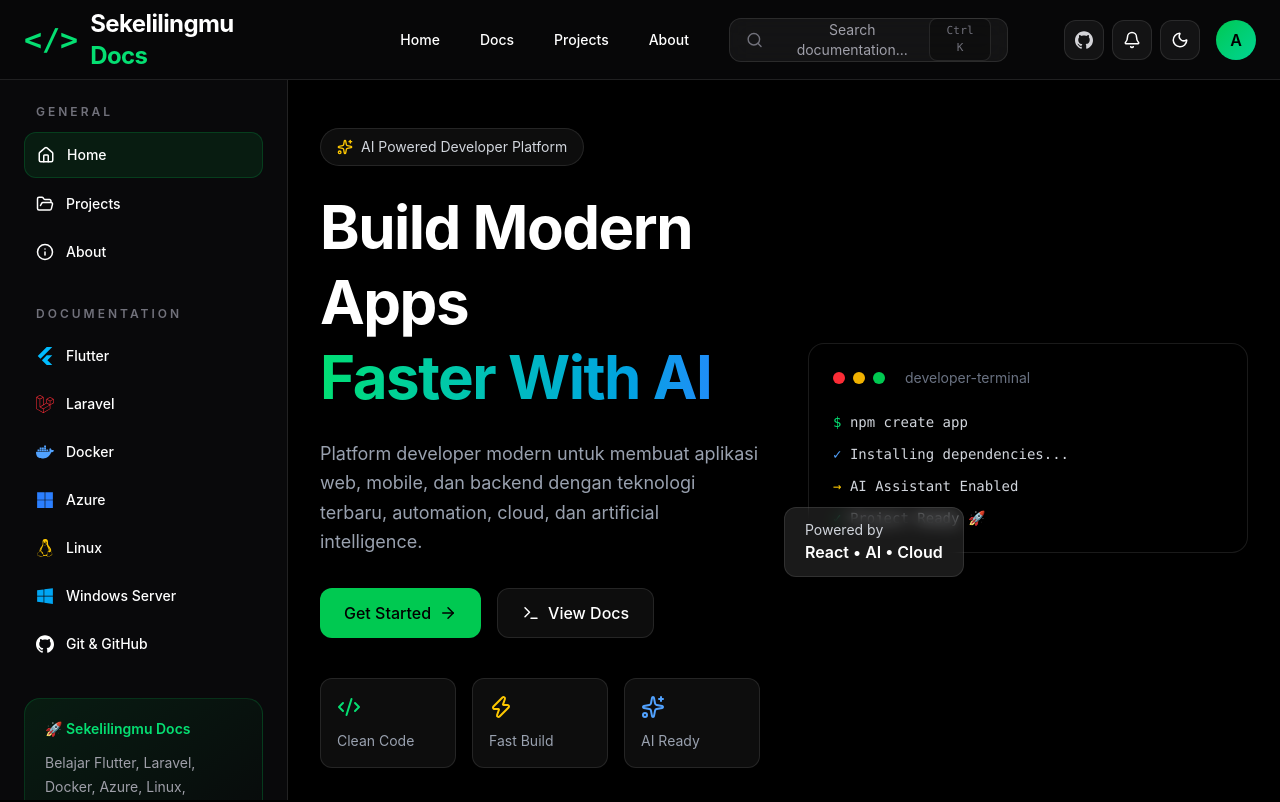
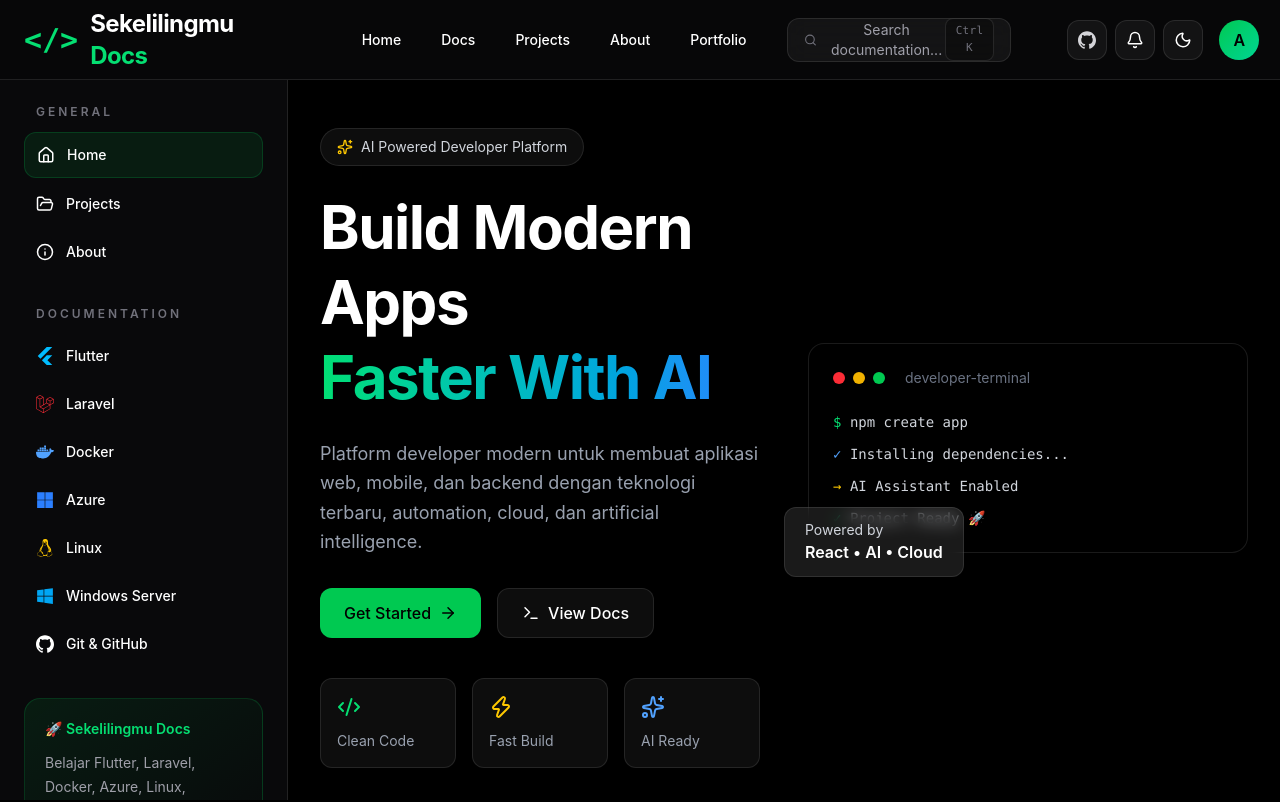
Before and after one commit to sekelilingmuofficial-create/sekelilingmu-docs, a Next.js app: page / in a window 1280 px wide. Shown: the top 802 px of the page. Built offline with nearby package versions, Linux system fonts and the light colour scheme.

Commit message:
Tambah link

```diff
--- a/components/Header.tsx
+++ b/components/Header.tsx
@@ -44,10 +44,8 @@
         "
       >
         {/* LEFT */}
-
         <div className="flex items-center">
           {/* Mobile Menu */}
-
           <button
             onClick={onMenuClick}
             className="
@@ -63,7 +61,6 @@
           </button>
 
           {/* Logo */}
-
           <Link
             href="/"
             className="
@@ -103,7 +100,6 @@
           </Link>
 
           {/* Navigation */}
-
           <nav
             className="
               ml-32
@@ -164,11 +160,25 @@
             >
               About
             </Link>
+
+            <a
+              href="https://ardiansyah-portfolio.vercel.app"
+              target="_blank"
+              rel="noopener noreferrer"
+              className="
+                text-sm
+                font-medium
+                text-zinc-300
+                transition
+                hover:text-green-400
+              "
+            >
+              Portfolio
+            </a>
           </nav>
         </div>
 
         {/* SEARCH */}
-
         <div
           className="
             ml-auto
@@ -181,9 +191,12 @@
         </div>
 
         {/* RIGHT */}
-
         <div className="ml-4 flex items-center gap-2">
-          <button
+          {/* GitHub */}
+          <a
+            href="https://github.com/sekelilingmuofficial-create/sekelilingmu-docs"
+            target="_blank"
+            rel="noopener noreferrer"
             className="
               rounded-xl
               border
@@ -199,8 +212,9 @@
               size={18}
               className="text-zinc-300"
             />
-          </button>
+          </a>
 
+          {/* Notification */}
           <button
             className="
               rounded-xl
@@ -216,6 +230,7 @@
             <Bell size={18} />
           </button>
 
+          {/* Dark Mode */}
           <button
             className="
               rounded-xl
@@ -231,6 +246,7 @@
             <Moon size={18} />
           </button>
 
+          {/* Avatar */}
           <div
             className="
               ml-2
```
